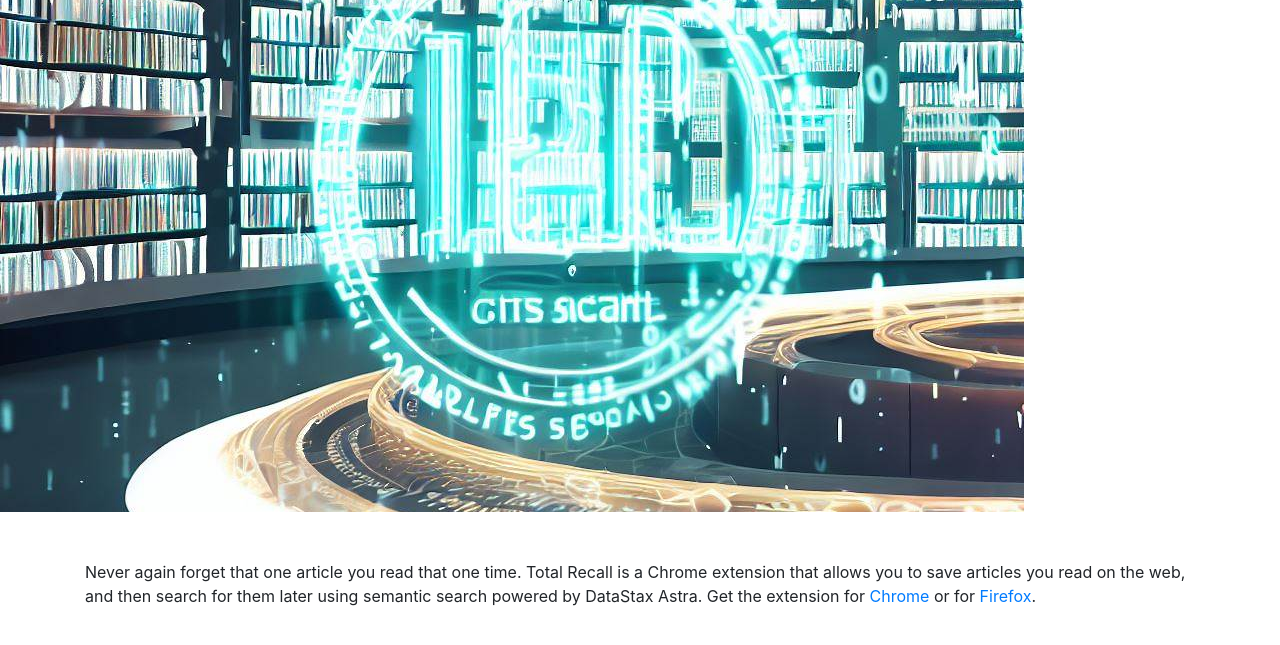
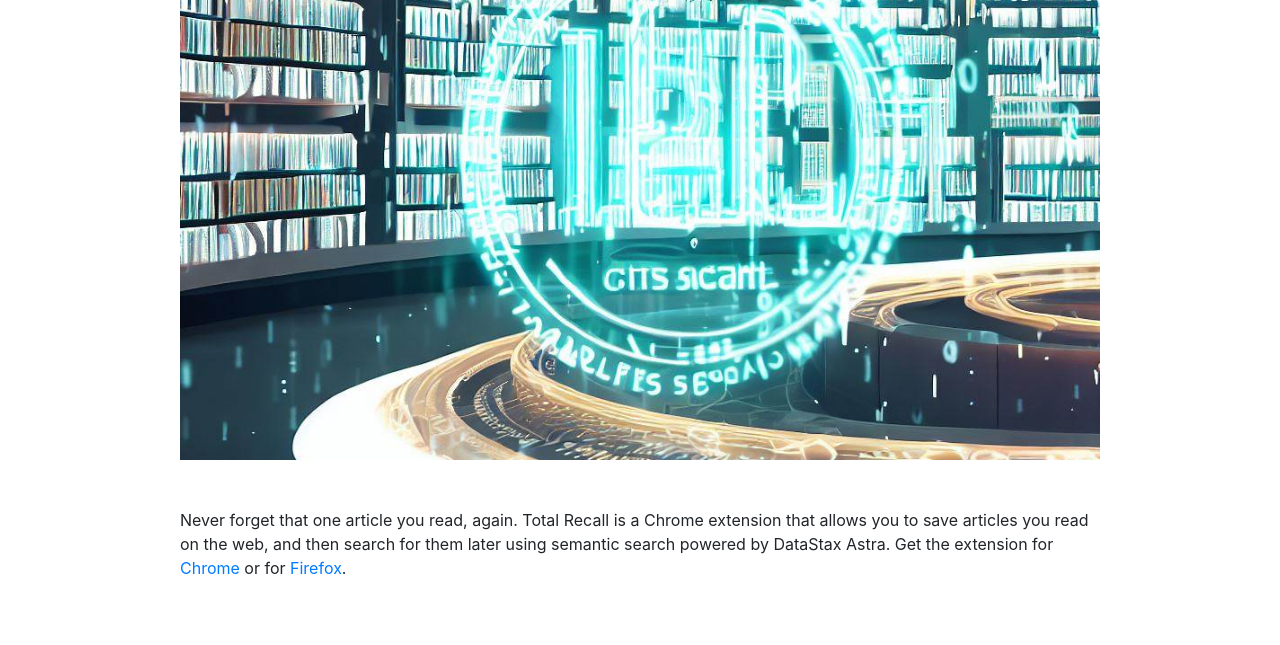
Before and after one commit to MaximumRecall/trserver, a Flask app: page / in a window 1280 px wide. Shown: the top 645 px of the page. Run offline with Flask 3, Linux system fonts and the light colour scheme; parts of the project's set-up code (start-up, migrations or seed data) failed here and were passed over; some libraries are stand-ins or nearby versions.

Commit message:
centered-ish

```diff
--- a/templates/index.html
+++ b/templates/index.html
@@ -5,10 +5,12 @@
     <link rel="stylesheet" href="https://stackpath.bootstrapcdn.com/bootstrap/4.5.0/css/bootstrap.min.css">
 </head>
 <body>
+    <div class="container">
+        <div class="row justify-content-center">
+            <div class="col-12 col-md-10">
                 <img src="{{ url_for('static', filename='frontpage.png') }}" class="img-fluid" alt="Front Page">
-    <div class="container">
                 <p class="mt-5">
-            Never again forget that one article you read that one time.
+                    Never forget that one article you read, again.
 
                     Total Recall is a Chrome extension that allows you to save articles you read on the web, and then search for them later
                     using semantic search powered by DataStax Astra.
@@ -17,5 +19,7 @@
                     or for <a href="https://addons.mozilla.org/en-US/firefox/addon/total-recall/">Firefox</a>.
                 </p>
             </div>
+        </div>
+    </div>
 </body>
 </html>
```
Lines whose indentation alone changed are shown as unchanged.
